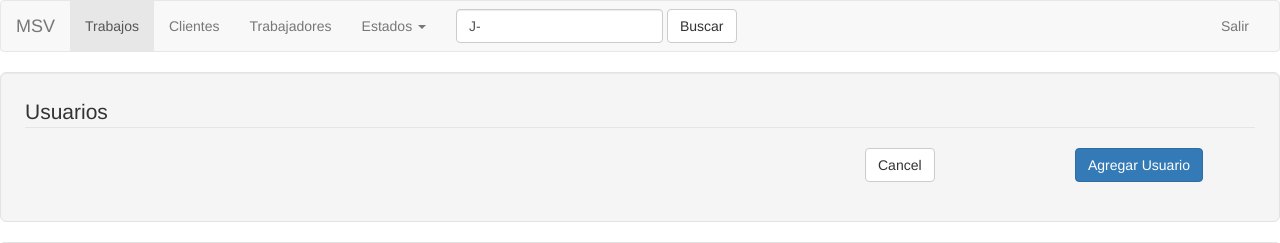
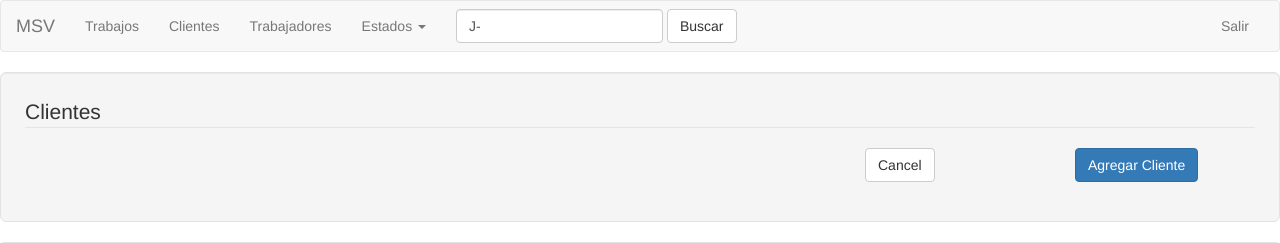
Before and after one commit to Danywhyt/msvProject, a Django app: template templates/helpDesk/cliente.html in a window 1280 px wide. Shown: the top 243 px of the page. Run offline with Django 3.2, Linux system fonts and the light colour scheme; the template is opened without the code that fills it: values that come from a table or form of the project are taken from there, others are empty; data comes from the database, SQL or seed files in the repository; both versions use the stored data as it was after the commit; parts of the project's set-up code (start-up, migrations or seed data) failed here and were passed over; some libraries are stand-ins or nearby versions.

Commit message:
urls compeltadas'

```diff
--- a/apps/helpDesk/form.py
+++ b/apps/helpDesk/form.py
@@ -91,6 +91,6 @@ class ClienteForm(forms.ModelForm):
             'nombre':forms.TextInput(attrs={'class':'form-control','placeholder':'Nombre'}),
             'rif':forms.TextInput(attrs={'class':'form-control','placeholder':'RIF'}),
             'numero':forms.NumberInput(attrs={'class':'form-control','placeholder':'Numero'}),
-            'direccion':forms.Textarea(attrs={'class':'form-control','placeholder':'Direccion','rows':'1'}),
+            'direccion':forms.Textarea(attrs={'class':'form-control','placeholder':'Direccion','rows':'1','max-height':'50px'}),
 
         }
--- a/apps/helpDesk/urls.py
+++ b/apps/helpDesk/urls.py
@@ -6,6 +6,8 @@ from apps.helpDesk.views import (
         trabajosCrear,
         estados,
         clientes,
+        trabajosEdit,
+        trabajosFinish,
 )
 urlpatterns = [
     url(r'^$',index),
@@ -14,5 +16,7 @@ urlpatterns = [
     url(r'^clientes$',clientes,name='cliente'),
     url(r'^trabajos$', trabajos, name='trabajos'),
     url(r'^nuevo$', trabajosCrear, name='trabajosCrear'),
+    url(r'^edit/(?P<id_trabajo>\d+)/$', trabajosEdit, name='trabajosEdit'),
+    url(r'^finalizar/(?P<id_trabajo>\d+)/$', trabajosFinish, name='trabajosFinish'),
 
 ]
--- a/templates/base/header.html
+++ b/templates/base/header.html
@@ -9,14 +9,14 @@
         <span class="icon-bar"></span>
         <span class="icon-bar"></span>
       </button>
-      <a class="navbar-brand" href="#">MSV</a>
+      <a class="navbar-brand" href="{% url 'helpDesk:trabajos'%}">MSV</a>
     </div>
 
     <div class="collapse navbar-collapse" id="bs-example-navbar-collapse-1">
       <ul class="nav navbar-nav">
-        <li class="active"><a href="#">Trabajos<span class="sr-only">(current)</span></a></li>
-        <li ><a href="#">Clientes </a></li>
-        <li ><a href="#">Trabajadores </a></li>
+        <li ><a href="{% url 'helpDesk:trabajos'%}">Trabajos<span class="sr-only">(current)</span></a></li>
+        <li ><a href="{% url 'helpDesk:cliente'%}">Clientes </a></li>
+        <li ><a href="{% url 'helpDesk:usuarios'%}">Trabajadores </a></li>
         <li class="dropdown">
           <a href="#" class="dropdown-toggle" data-toggle="dropdown" role="button" aria-expanded="false">Estados <span class="caret"></span></a>
           <ul class="dropdown-menu" role="menu">
--- a/templates/helpDesk/cliente.html
+++ b/templates/helpDesk/cliente.html
@@ -17,7 +17,7 @@
   <form class="form-horizontal" method="POST">
     {% csrf_token %}
   <fieldset>
-    <legend>Usuarios</legend>
+    <legend>Clientes</legend>
     <div class="form-group">
 
       <div class="col-lg-2">
@@ -38,7 +38,7 @@
         <button type="reset" class="btn btn-default">Cancel</button>
       </div>
       <div class="col-lg-2">
-        <input type="submit" class="btn btn-primary" value="Agregar Usuario "></input>
+        <input type="submit" class="btn btn-primary" value="Agregar Cliente"></input>
       </div>
 
     </div>
--- a/templates/helpDesk/trabajos.html
+++ b/templates/helpDesk/trabajos.html
@@ -15,7 +15,7 @@
 {% block content %}
 
     {% if trabajos %}
-    <a href="#" class="btn btn-primary"><span class="glyphicon glyphicon-plus"></span> Agregar Trabajo </a>
+    <a href="{% url 'helpDesk:trabajosCrear'%}" class="btn btn-primary"><span class="glyphicon glyphicon-plus"></span> Agregar Trabajo </a>
     <table class="table table-striped table-hover ">
   <thead>
     <tr>
@@ -69,10 +69,10 @@
           <p>Monto</p>
         </th>
         <th>
-          <a href="">Bitacora</a>
+          <a href="{% url 'helpDesk:trabajosEdit' trabajo.id %}" class='btn btn-primary'>Cambiar</a>
         </th>
         <th>
-          <a href="">Monto</a>
+          <a href="{% url 'helpDesk:trabajosFinish' trabajo.id %}" class='btn btn-primary'>Finalizar</a>
         </th>
 
       </tr>
```
Also changed, not shown: apps/helpDesk/views.py (+29 -1 lines), db.sqlite3, 1 other file.
